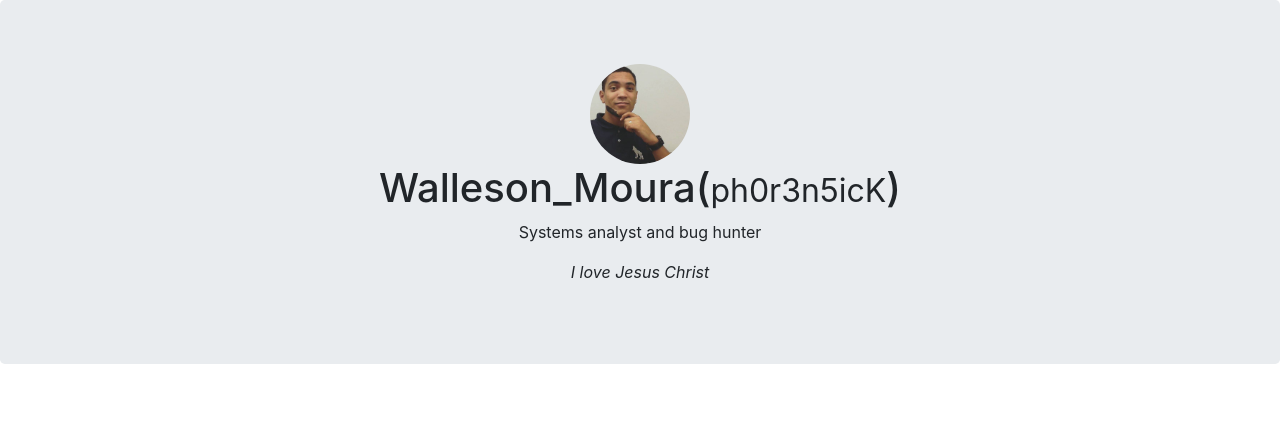
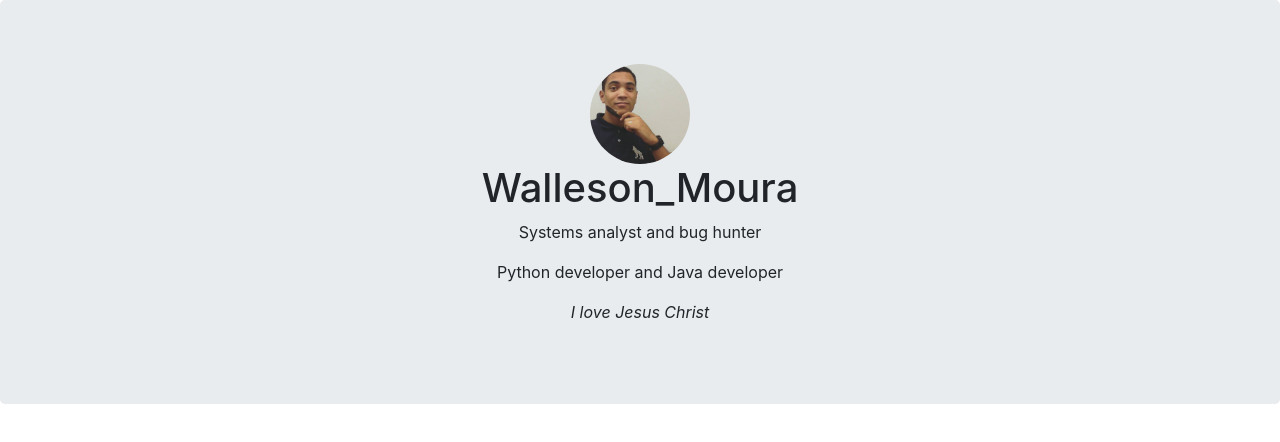
Before and after one commit to WallesonM/wallesonm.github.io, a plain HTML site: page index.html in a window 1280 px wide. Drawn offline with nearby package versions, Linux system fonts and the light colour scheme.

Commit message:
Update index.html

```diff
--- a/index.html
+++ b/index.html
@@ -14,18 +14,12 @@
 
 <div class="jumbotron text-center">
   <img src="img/perfil.jpg" class="rounded-circle" width="100px" heigth="100px"/>
-  <h1>Walleson_Moura(<small>ph0r3n5icK</small>)</h1>
+  <h1>Walleson_Moura</h1>
   <p>Systems analyst and bug hunter</p>
+  <p>Python developer and Java developer</p>
   <p><i>I love Jesus Christ</i></p>
 </div>
-<!--
-<div class="container">
-  <div class="text-center">
-   <h4 class="">Hacker World</h4>
-   <p class="">soon ... My Write ups</p>
-   <p class="">#meta hunting: I want the hackerone shirt</p>
-  </div>
-</div>
--->
+
+
 </body>
 </html>
```
